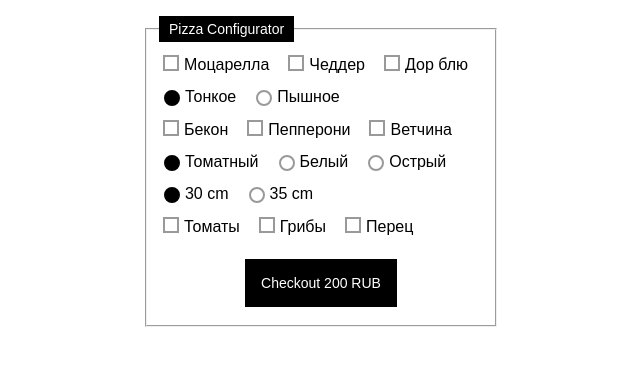
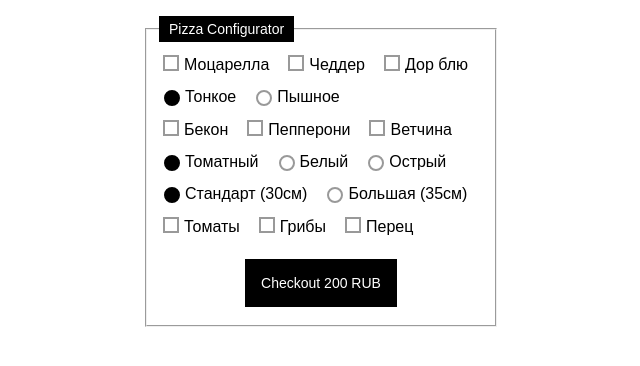
Before and after one commit to anton-kuptsov/pizza-delivery, a React (Create React App) app: page / in a window 1280 px wide. Shown: the top 366 px of the page, without its empty margins (319-959 px from the left). Built offline with nearby package versions, Linux system fonts and the light colour scheme.

Commit message:
[fix] size name

```diff
--- a/src/configData.js
+++ b/src/configData.js
@@ -4,7 +4,7 @@ export const SIZE = [
   {
     id: 1,
     type: "radio",
-    variant: "30 cm",
+    variant: "Стандарт (30см)",
     value: 30,
     additionalPrice: 0,
     price: function(add) {
@@ -14,7 +14,7 @@ export const SIZE = [
   {
     id: 2,
     type: "radio",
-    variant: "35 cm",
+    variant: "Большая (35см)",
     value: 35,
     additionalPrice: 50,
     price: function(add) {
```
